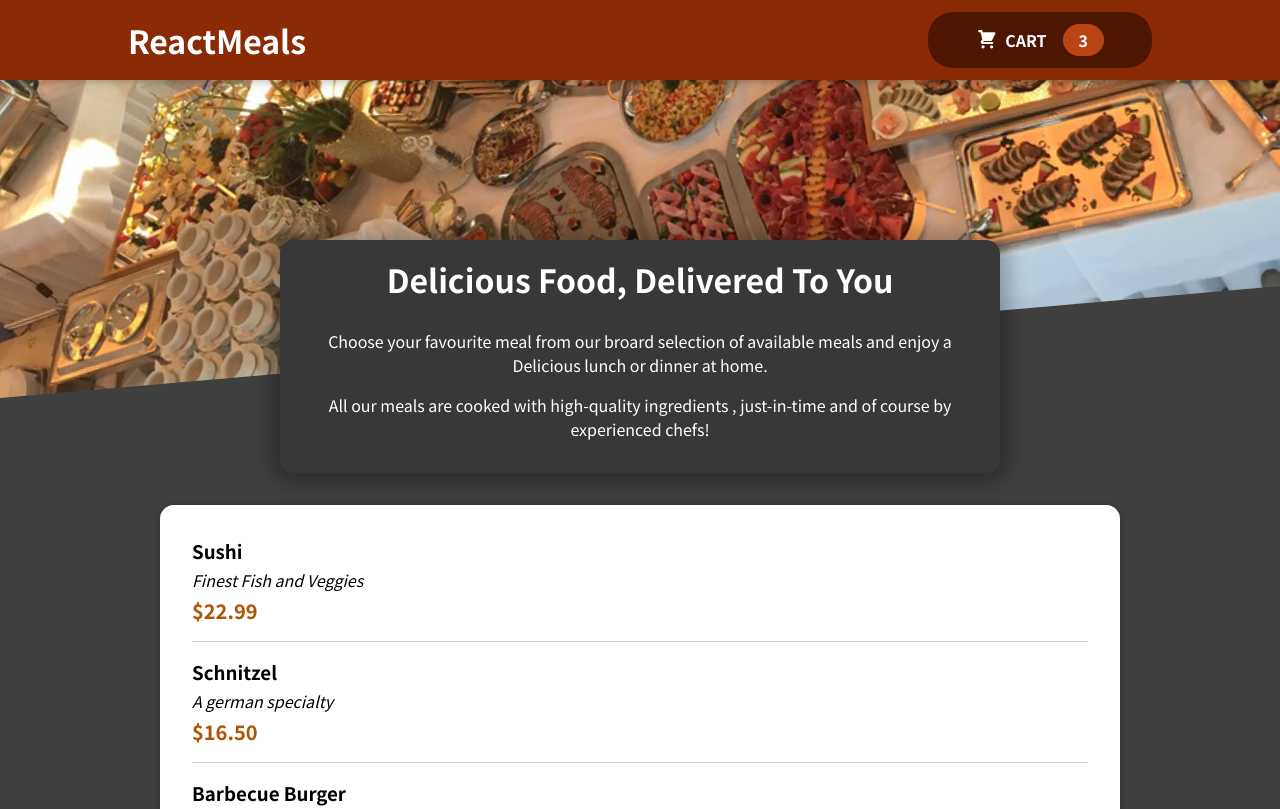
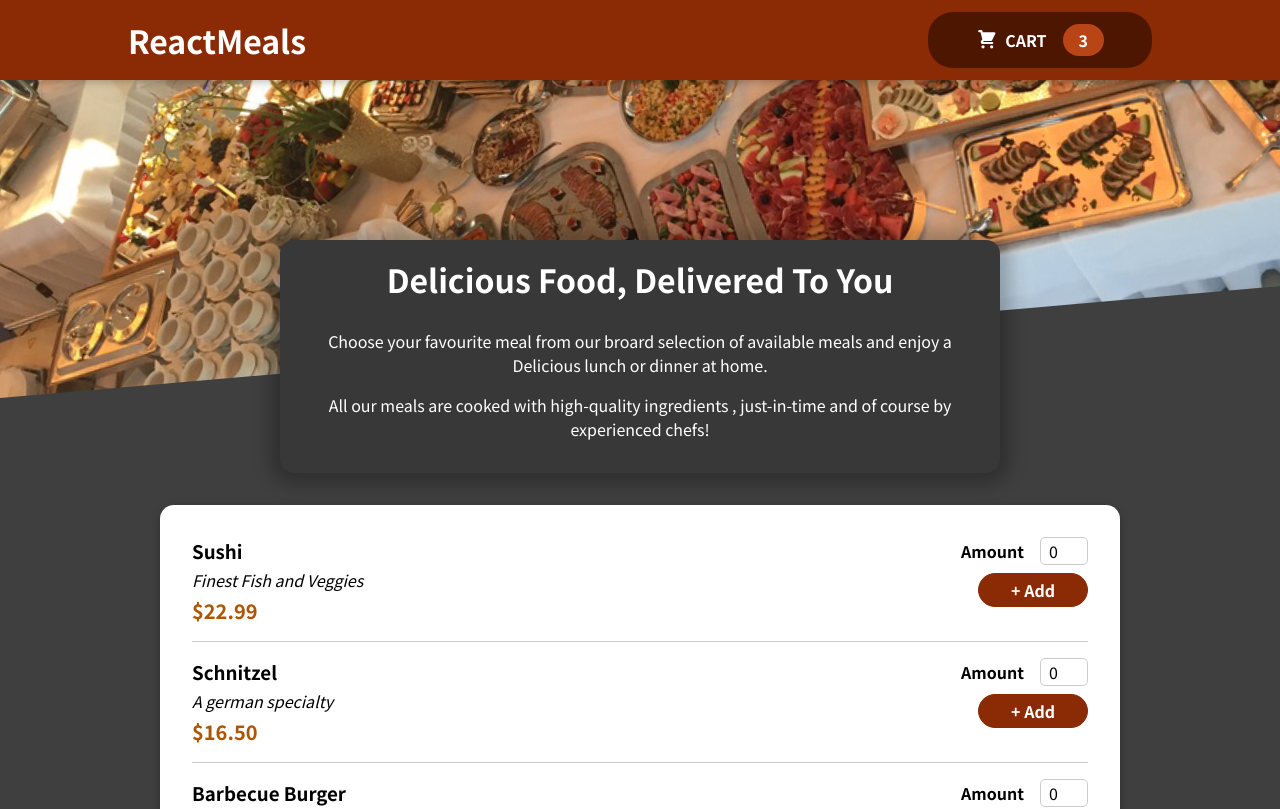
Before and after one commit to Aakriti0108/RestaurantReact, a React (Create React App) app: page / in a window 1280 px wide. Shown: the top 809 px of the page. Built offline with nearby package versions, Linux system fonts and the light colour scheme.

Commit message:
button added

```diff
--- a/src/components/Meals/MealItem/MealItem.js
+++ b/src/components/Meals/MealItem/MealItem.js
@@ -1,5 +1,6 @@
 import React from 'react';
 import classes from './MealItem.module.css';
+import MealItemForm from './MealItemForm';
 
 const MealItem = (props) =>{
 
@@ -11,6 +12,9 @@
                 <div className={classes.description}>{props.description}</div>
                 <div className={classes.price}>{price}</div>
             </div>
+            <div>
+                <MealItemForm />
+            </div>
         </li>
     )
 }
--- /dev/null
+++ b/src/components/Meals/MealItem/MealItemForm.js
@@ -0,0 +1,20 @@
+import React from "react";
+import classes from './MealItemForm.module.css';
+import Input from "../../UI/Input";
+
+const MealItemForm = () =>{
+    return(
+            <form className={classes.form}>
+                <Input label="Amount" input={{
+                    id:'amount',
+                    type:'number',
+                    min:'1',
+                    max:'5',
+                    step:'1',
+                    defaultValue:0
+                }} />
+                <button>+ Add </button>
+            </form>
+    )
+}
+export default MealItemForm
--- /dev/null
+++ b/src/components/Meals/MealItem/MealItemForm.module.css
@@ -0,0 +1,20 @@
+.form {
+    text-align: right;
+  }
+
+  .form button {
+    font: inherit;
+    cursor: pointer;
+    background-color: #8a2b06;
+    border: 1px solid #8a2b06;
+    color: white;
+    padding: 0.25rem 2rem;
+    border-radius: 20px;
+    font-weight: bold;
+  }
+
+  .form button:hover,
+  .form button:active {
+    background-color: #641e03;
+    border-color: #641e03;
+  }
--- /dev/null
+++ b/src/components/UI/Input.js
@@ -0,0 +1,13 @@
+import React from "react";
+import classes from './Input.module.css';
+
+const Input = props =>{
+   return(
+    <div className={classes.input}>
+        <label htmlFor={props.input.id}>{props.label}</label>
+        <input {...props.input}/>
+    </div>
+   )
+}
+
+export default Input
--- /dev/null
+++ b/src/components/UI/Input.module.css
@@ -0,0 +1,18 @@
+.input {
+    display: flex;
+    align-items: center;
+    margin-bottom: 0.5rem;
+  }
+
+  .input label {
+    font-weight: bold;
+    margin-right: 1rem;
+  }
+
+  .input input {
+    width: 3rem;
+    border-radius: 5px;
+    border: 1px solid #ccc;
+    font: inherit;
+    padding-left: 0.5rem;
+  }
```
